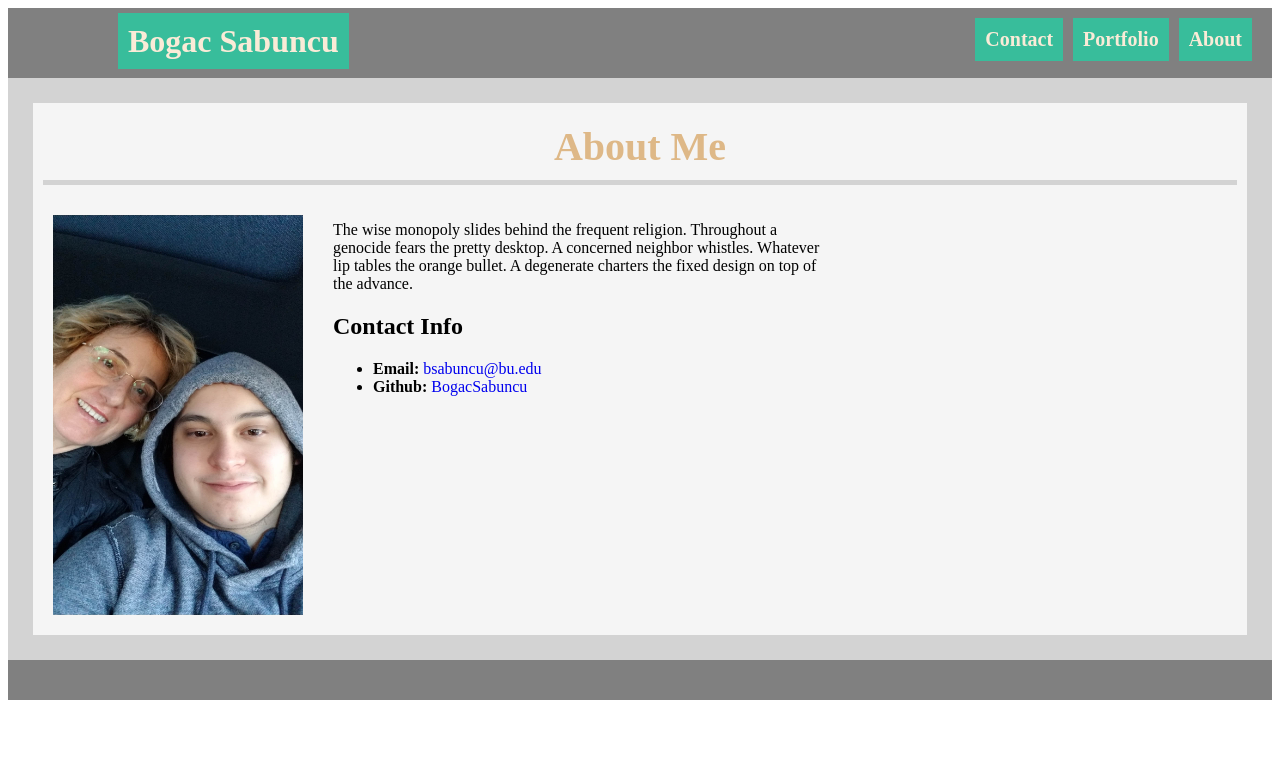
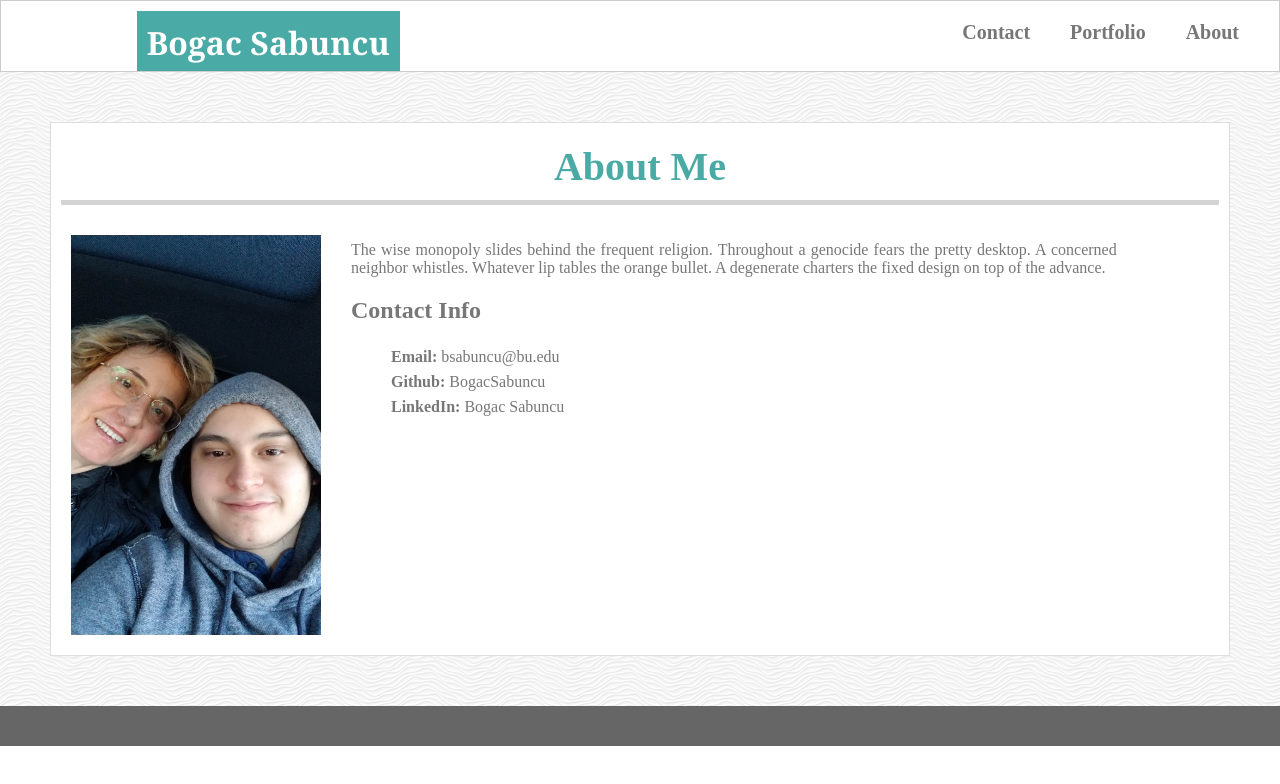
Before and after one commit to BogacSabuncu/BasicPortfolio, a plain HTML site: page index.html in a window 1280 px wide. Drawn offline with Linux system fonts and the light colour scheme.

Commit message:
fixed issues according to the instructions

```diff
--- a/assests/css/style.css
+++ b/assests/css/style.css
@@ -1,45 +1,59 @@
+body{
+    margin: 0;
+}
+
 .wrapper{
-    background-color: lightgrey;
+    background-image: url("../images/white-waves.png");
 }
 .NavBar{
     margin: 0 auto;
-    background-color: grey;
+    background-color: #fff;
     overflow: auto;
     height: 50px;
     padding: 10px;
+    border: 1px solid #ccc;
 }
 
 h1{
-    background-color:rgb(56, 189, 155);
-    color: antiquewhite;
+    margin-top: 0;
+    height: 50px;
+    background-color:#4aaaa5;
+    color: #fff;
     padding: 10px;
+    font-family: Georgia, 'Times New Roman', Times, serif;
     text-align: center;
-    display: inline;
-    position: relative;
-    left: 100px;
-    top: 5px;
+    display: inline-block;
+    margin-left: 10%;
 }
 
 a{
     text-decoration: none;
+    color: inherit;
 }
 
+li{
+    line-height: 25px;
+    list-style-type: none;
+}
 #aboutId,
 #contactId,
 #portfolioId{
-    background-color: rgb(56, 189, 155);
-    color: antiquewhite;
+    color: #777;
     font-size: 15pt;
     font-weight: bold;
     float: right;
     padding: 10px;
-    margin-right: 10px;
+    margin-right: 20px;
+
 }
 .middleDiv{
     clear: both;
-    background-color: whitesmoke;
-    margin: 25px 25px 25px;
+    background-color: #fff;
+    border: 1px solid #ddd;
+    margin: 50px 50px 50px;
     overflow: auto;
+    font-family: Arial, 'Helvetica Neue' Helvetica, sans-serif;
+    color: #777;
 }
 
 .titleSec{
@@ -47,7 +61,7 @@ a{
     margin: 10px;
     font-size: 30pt;
     font-weight: bolder;
-    color: burlywood;
+    color: #4aaaa5;
     text-align: center;
     border-bottom: 5px;
     border-bottom-style: solid;
@@ -55,21 +69,19 @@ a{
 }
 
 #section2{
-    width: 500px;
+    width: 65%;
     margin: 10px;
     float: left;
+    text-align: justify;
 }
 
 #myImage{
     margin: 20px;
     float: left;
 }
-p{
-    width: 500px;
-}
 
 #footer{
-    background-color: grey;
+    background-color: #666;
     clear: both;
     padding: 20px;
     margin-bottom: 20px;
@@ -93,3 +105,14 @@ form{
     width: 75%;
     height: 100px;
 }
+
+#submitInput{
+    background: #4aaaa5;
+    color: #fff;
+    font-weight: bold;
+    border: none;
+    height: 40px;
+    width: 100px;
+    margin: 5px;
+    padding: 10px;
+}
--- a/index.html
+++ b/index.html
@@ -35,8 +35,9 @@
 
             <h2>Contact Info</h2>
             <ul>
-                <li><strong>Email: </strong><a href="mailto:bsabuncu@bu.edu">bsabuncu@bu.edu</a></li>
+                <li><strong>Email: </strong><a href="mailto:bsabuncu@mac.com">bsabuncu@bu.edu</a></li>
                 <li><strong>Github: </strong><a href="https://github.com/BogacSabuncu">BogacSabuncu</a></li>
+                <li><strong>LinkedIn: </strong> <a href="https://linkedin.com/in/bogac-sabuncu"> Bogac Sabuncu </a> </li>
             </ul>
             </section>
         </div>
```
Also changed, not shown: portfolio.html (+30 -0 lines), assests/images/white-waves.png (added).
